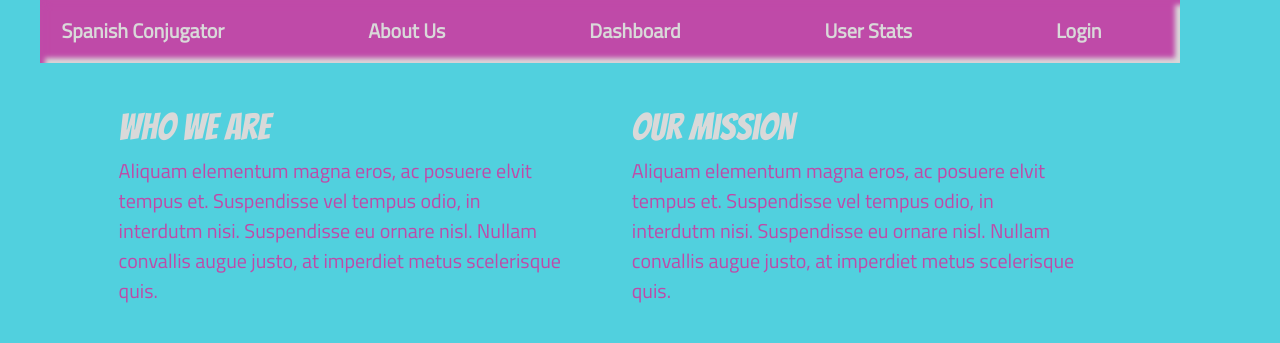
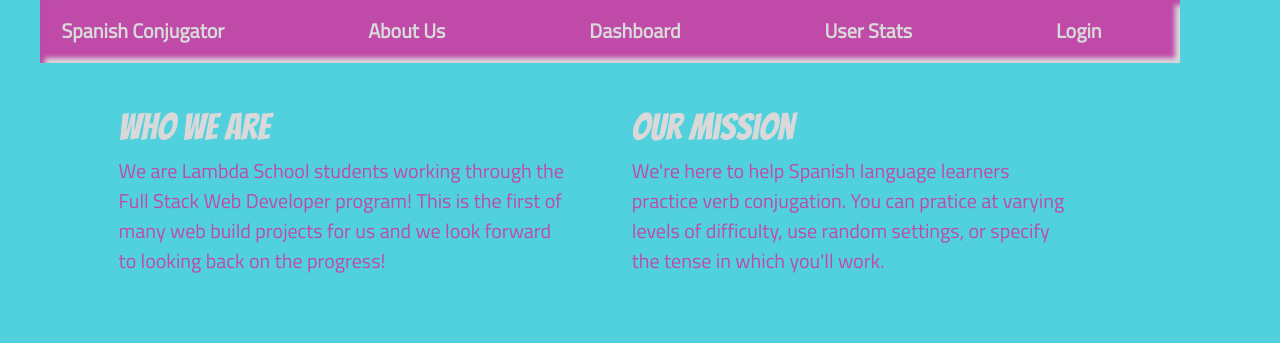
Before and after one commit to conjugator-build-week/UI-courtney, a plain HTML site: page about.html in a window 1280 px wide. Shown: the top 343 px of the page. Drawn offline with Linux system fonts and the light colour scheme.

Commit message:
lorem replaced with text

```diff
--- a/about.html
+++ b/about.html
@@ -34,12 +34,12 @@
         <div class="top">
           <div class="content">
             <h2>Who We Are</h2>
-              <p>Aliquam elementum magna eros, ac posuere elvit tempus et. Suspendisse vel tempus odio, in interdutm nisi. Suspendisse eu ornare nisl. Nullam convallis augue justo, at imperdiet metus scelerisque quis.</p>
+              <p>We are Lambda School students working through the Full Stack Web Developer program! This is the first of many web build projects for us and we look forward to looking back on the progress!</p>
           </div>
 
           <div class="content">
             <h2>Our Mission</h2>
-              <p>Aliquam elementum magna eros, ac posuere elvit tempus et. Suspendisse vel tempus odio, in interdutm nisi. Suspendisse eu ornare nisl. Nullam convallis augue justo, at imperdiet metus scelerisque quis.</p>
+              <p>We're here to help Spanish language learners practice verb conjugation. You can pratice at varying levels of difficulty, use random settings, or specify the tense in which you'll work. </p>
           </div>
         </div>
       </section>
```
Also changed, not shown: index.html (+1 -1 lines), images/spanish_cup.jpeg (added).
